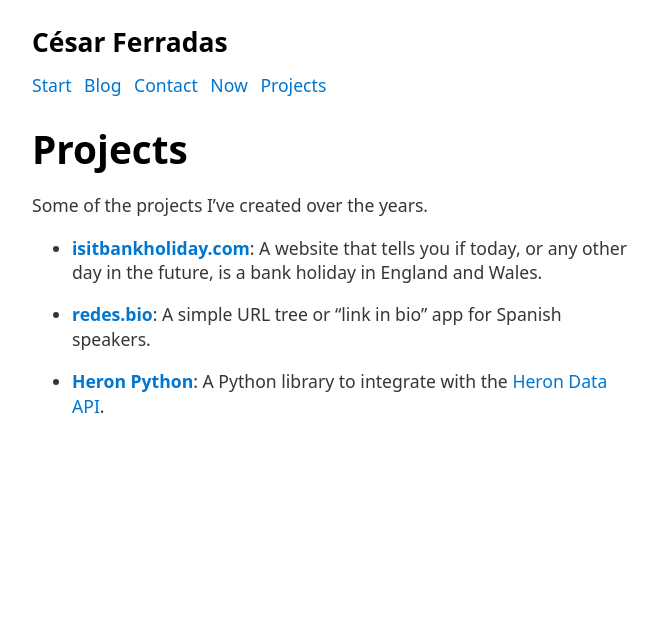
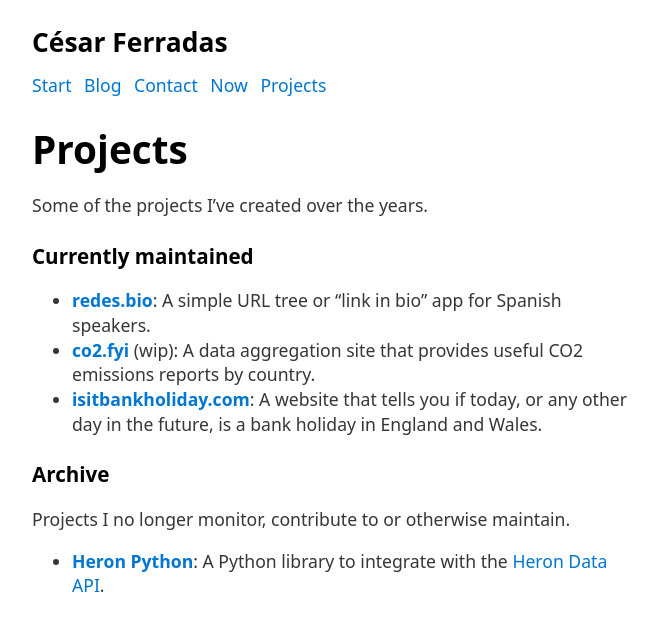
Before and after one commit to cesarferradas/ferrad.as, a Jekyll site: the page built from projects.md, in a window 1280 px wide. Shown: the top 631 px of the page, without its empty margins (308-966 px from the left). Built offline with Jekyll 4.4.1, drawn with Linux system fonts in a browser that asks for light colours.

Commit message:
Update projects

```diff
--- a/projects.md
+++ b/projects.md
@@ -7,12 +7,20 @@ layout: default
 
 Some of the projects I've created over the years.
 
+
+### Currently maintained
+
+- **[redes.bio](https://redes.bio)**:
+    A simple URL tree or "link in bio" app for Spanish speakers.
+- **[co2.fyi](https://co2.fyi)** (wip):
+    A data aggregation site that provides useful CO2 emissions reports by country.
 - **[isitbankholiday.com](https://isitbankholiday.com)**:
     A website that tells you if today, or any other day in the future, is a
     bank holiday in England and Wales.
 
-- **[redes.bio](https://redes.bio)**:
-    A simple URL tree or "link in bio" app for Spanish speakers.
+### Archive
+
+Projects I no longer monitor, contribute to or otherwise maintain.
 
 - **[Heron Python](https://pypi.org/project/heron-data/)**:
     A Python library to integrate with the [Heron Data API](https://docs.herondata.io/api).
```
